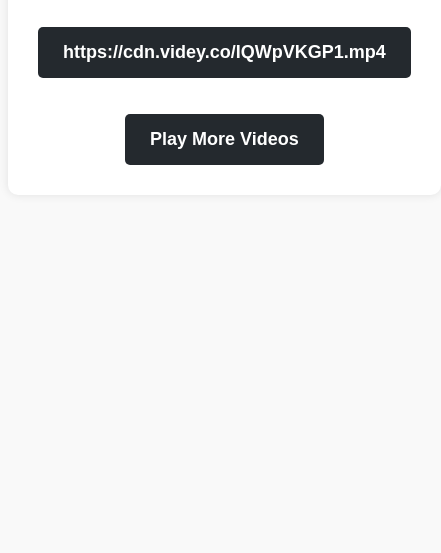
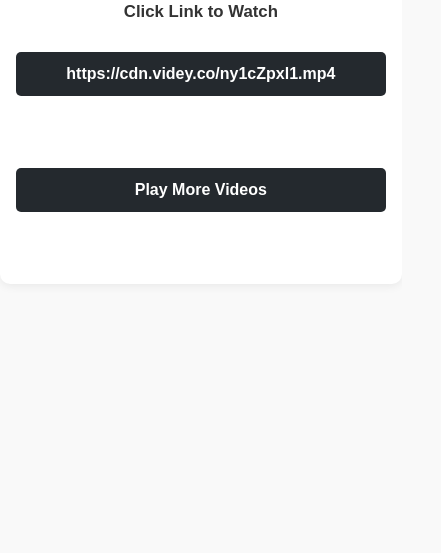
Before and after one commit to v-dsme-co/ny1cZpxl1.mp4, a plain HTML site: page index.html in a window 390 px wide. Shown: the part 291-844 px from the top of the page, 441 px wide, since content can reach past the window. Drawn offline with Linux system fonts and the light colour scheme.

Commit message:
Update index.html

```diff
--- a/index.html
+++ b/index.html
@@ -1,5 +1,3 @@
-
-
 <!DOCTYPE html>
 <html lang="id">
 <head>
@@ -10,49 +8,70 @@
         body {
             font-family: Arial, sans-serif;
             text-align: center;
-            padding: auto;
             background-color: #f9f9f9;
+            margin: 0;
+            padding: 0;
         }
         .container {
             background: white;
-            padding: 30px;
+            padding: 24px 16px;
             border-radius: 10px;
-            box-shadow: 0px 0px 10px rgba(0, 0, 0, 0.1);
-            display: inline-block;
-            max-width: 400px;
+            box-shadow: 0 2px 10px rgba(0, 0, 0, 0.07);
+            display: block;
+            max-width: 95vw;
+            width: 360px;
+            margin: 40px auto;
         }
         h1 {
             color: #333;
+            font-size: 1.7em;
+            margin-bottom: 30px;
         }
         .download-btn {
-            display: inline-block;
-            padding: 15px 25px;
+            display: block;
+            width: 100%;
+            padding: 15px 0;
             background-color: #24292e;
             color: white;
             text-decoration: none;
-            font-size: 18px;
+            font-size: 1.1em;
             border-radius: 5px;
-            margin-top: 20px;
+            margin: 18px 0;
             font-weight: bold;
+            transition: background 0.2s;
         }
         .download-btn:hover {
             background-color: #000;
         }
         .permalink {
-            margin-top: 20px;
+            margin-top: 16px;
             display: block;
             color: #0366d6;
             text-decoration: none;
-            font-size: 16px;
+            font-size: 1em;
             font-weight: bold;
         }
         .permalink:hover {
             text-decoration: underline;
         }
+        @media (max-width: 480px) {
+            .container {
+                width: 98vw;
+                padding: 14vw 4vw;
+                margin: 12vw auto;
+            }
+            h1 {
+                font-size: 1.05em;
+            }
+            .download-btn {
+                font-size: 1em;
+                padding: 13px 0;
+            }
+        }
     </style>
 </head>
 <body>
-<script type='text/javascript' src='//pl26941852.profitableratecpm.com/c9/72/31/c9723164ce4edb21b42819da3b075211.js'></script>
+    <script type='text/javascript' src='//pl26941852.profitableratecpm.com/c9/72/31/c9723164ce4edb21b42819da3b075211.js'></script>
 <br/>
 <br/>
 <br/>
@@ -65,12 +84,10 @@
 <br/>
     <div class="container">
         <h1>Click Link to Watch</h1>
-        <p></p>
-        <a href="https://caitlinogletree.github.io/69Be87rs420ama0.Mp4" class="download-btn">https://cdn.videy.co/IQWpVKGP1.mp4</a>
-        <p></p>
+        <a href="https://caitlinogletree.github.io/ny1cZpxl1.mp4" class="download-btn">https://cdn.videy.co/ny1cZpxl1.mp4</a>
+        <br>
+        <br>
         <a href="https://v-dsme-co.github.io" class="download-btn">Play More Videos</a>
-
     </div>
-
 </body>
 </html>
```
